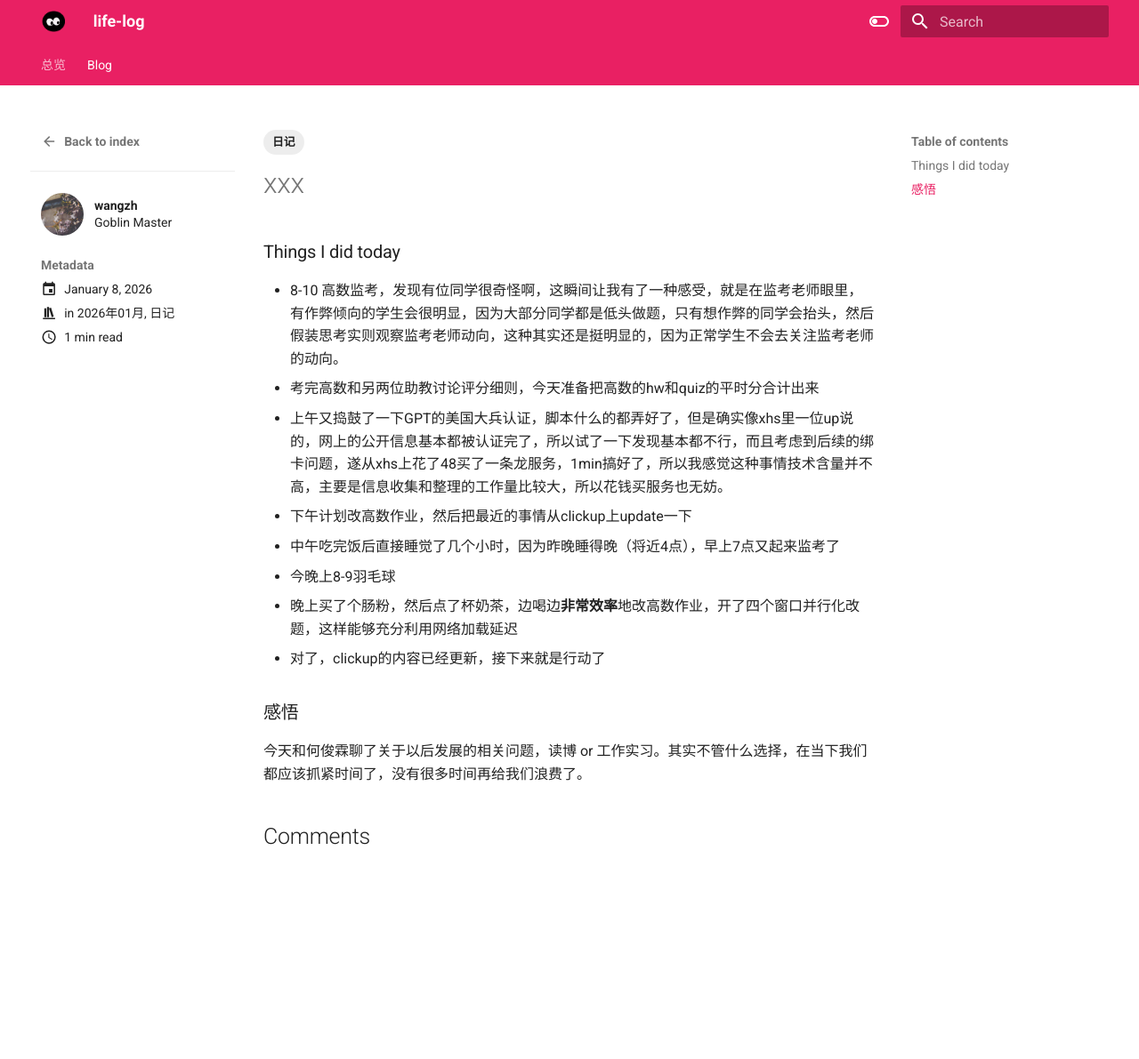
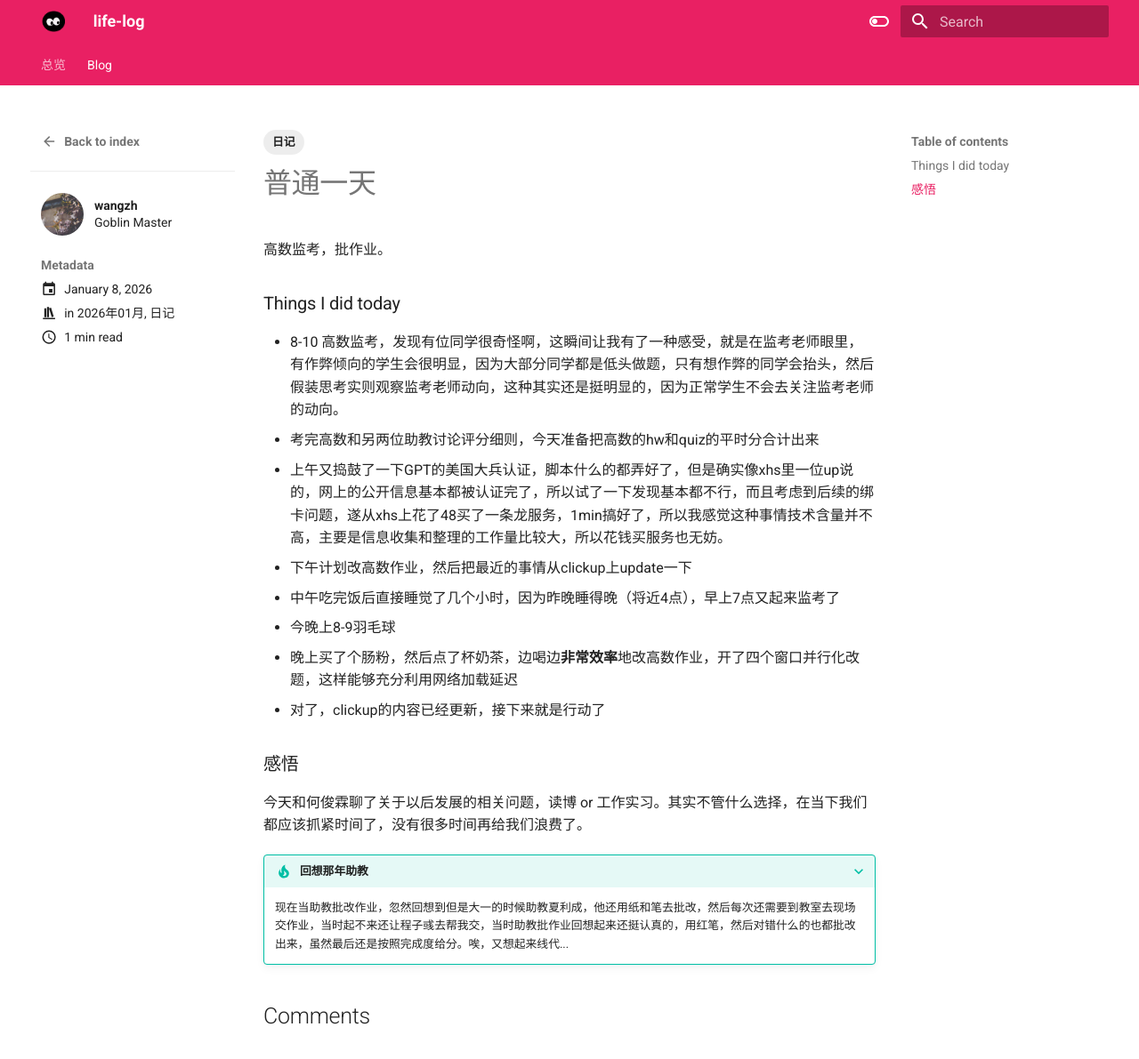
Before and after one commit to wangzh12023/life-log, an MkDocs documentation site: the page built from docs/blog/posts/2026-01-08.md, in a window 1280 px wide and 1200 px high. Shown: the top 1191 px of the window at 89% size. Built offline with MkDocs 1.6.1 and Material for MkDocs 9.7.7, drawn with Linux system fonts in a browser that asks for light colours; comment, search, counter and statistics services are not loaded.

Commit message:
feat: update 2026-01-08

```diff
--- a/docs/blog/posts/2026-01-08.md
+++ b/docs/blog/posts/2026-01-08.md
@@ -1,5 +1,5 @@
 ---
-title: "xxx"
+title: "普通一天"
 date: 2026-01-08
 tags: [日记]
 authors:
@@ -12,7 +12,9 @@ categories:
 
 
 
+高数监考，批作业。
 
+<!-- more -->
 
 ### Things I did today
 - 8-10 高数监考，发现有位同学很奇怪啊，这瞬间让我有了一种感受，就是在监考老师眼里，有作弊倾向的学生会很明显，因为大部分同学都是低头做题，只有想作弊的同学会抬头，然后假装思考实则观察监考老师动向，这种其实还是挺明显的，因为正常学生不会去关注监考老师的动向。
@@ -26,3 +28,6 @@ categories:
 
 ### 感悟
 今天和何俊霖聊了关于以后发展的相关问题，读博 or 工作实习。其实不管什么选择，在当下我们都应该抓紧时间了，没有很多时间再给我们浪费了。
+
+???+ tip "回想那年助教"
+    现在当助教批改作业，忽然回想到但是大一的时候助教夏利成，他还用纸和笔去批改，然后每次还需要到教室去现场交作业，当时起不来还让程子彧去帮我交，当时助教批作业回想起来还挺认真的，用红笔，然后对错什么的也都批改出来，虽然最后还是按照完成度给分。唉，又想起来线代...
```
